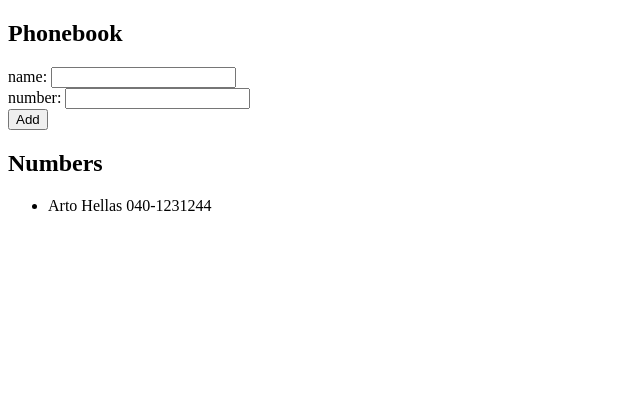
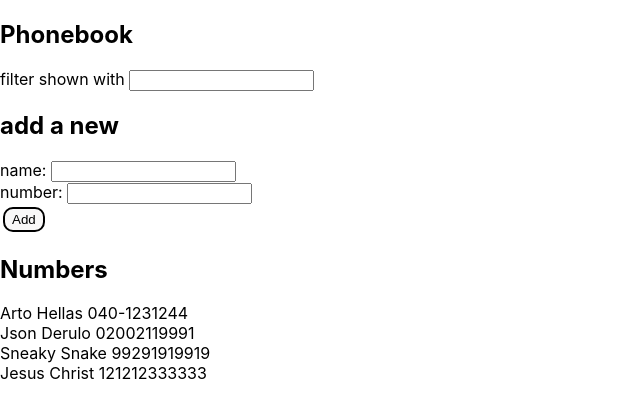
Before and after one commit to oliverhertzberg/Osa2, a React (Create React App) app: page / in a window 1280 px wide. Shown: the top 418 px of the page, without its empty margins (0-640 px from the left). Built offline with nearby package versions, Linux system fonts and the light colour scheme.

Commit message:
tehtävä2.9

```diff
--- a/src/App.js
+++ b/src/App.js
@@ -1,12 +1,16 @@
 import {useState} from 'react'
+import './index.css'
 
 const App = () => {
-  const [persons, setPersons] = useState([{
-    name: 'Arto Hellas',
-    number: '040-1231244'
-  }])
+  const [persons, setPersons] = useState([
+    { name: 'Arto Hellas', number: '040-1231244' },
+    { name: 'Json Derulo', number: '02002119991'},
+    { name: 'Sneaky Snake', number: '99291919919'},
+    { name: 'Jesus Christ', number: '121212333333'}
+  ])
   const [newName, setNewName] = useState('')
   const [newNum, setNewNum] = useState('')
+  const [query, setQuery] = useState('')
 
   const handleNameChange = (e) => {
     console.log(e.target.value)
@@ -34,13 +38,20 @@ const App = () => {
       setNewName('')
       setNewNum('')
     }
+  }
 
-  }
+  const filteredPersons = persons.filter(person => {
+    return person.name.toLowerCase().includes(query.toLowerCase())
+  })
 
 
   return (
     <div>
       <h2>Phonebook</h2>
+      <div>
+        filter shown with <input type="search" value={query}  onChange={e => setQuery(e.target.value)} />
+      </div>
+      <h2>add a new</h2>
       <form onSubmit={addPerson}>
         <div>
           name: <input value={newName} onChange={handleNameChange} />
@@ -49,16 +60,16 @@ const App = () => {
           number: <input value={newNum} onChange={handleNumChange} />
         </div>
         <div>
-          <button type='submit' onClick={addPerson}>Add</button>
+          <button className='nappi' type='submit'>Add</button>
         </div>
       </form>
       <h2>Numbers</h2>
-      <ul>
-        {persons.map(person => <li key={person.name}>{person.name} {person.number}</li>)}
-      </ul>
+      {filteredPersons.map(person =>
+        ( <div key={person.name}>{person.name} {person.number}</div>))}
     </div>
   )
 }
 
 
+
 export default App
--- a/src/index.css
+++ b/src/index.css
@@ -15,3 +15,17 @@ code {
 .total {
   font-weight: 750;
 }
+
+ul {
+  list-style: none;
+  padding: 5px;
+}
+
+.nappi {
+  background-color: rgb(249, 248, 248);
+  padding: 3px 7px;
+  margin: 3px;
+  border-radius: 10px;
+  border: 5px solid rgb(0, 0, 0);
+  border-width: 2px;
+}
```
